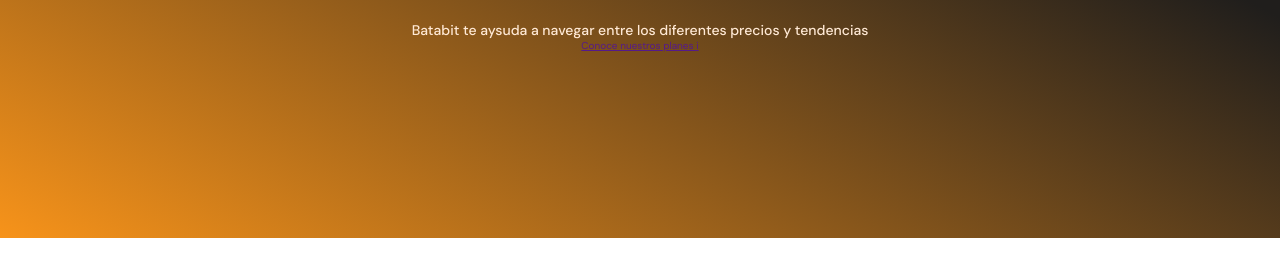
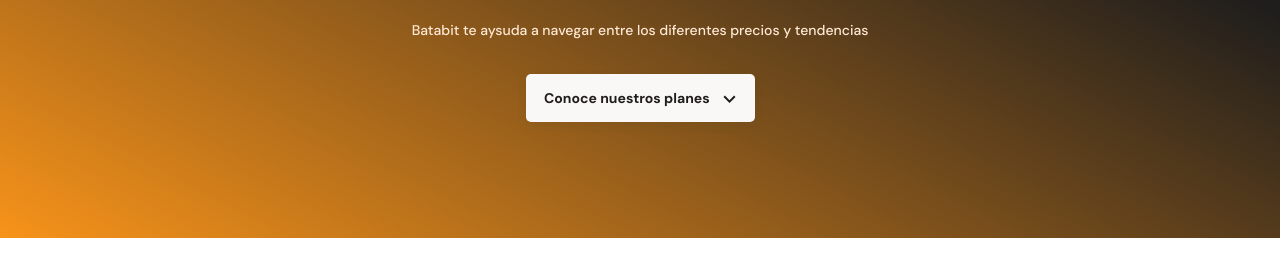
Before and after one commit to DIegoDevcode/BataBitClone, a plain HTML site: page Index.html in a window 1280 px wide. Shown: the part 162-438 px from the top of the page. Drawn offline with Linux system fonts and the light colour scheme.

Commit message:
Posicionando el boton y Terminando la Seccion

```diff
--- a/Index.html
+++ b/Index.html
@@ -15,7 +15,7 @@
         <div class="header--title-container">
             <h1>LA PROXMA REVOLUCION DEL INTERCAMBIO DE CRIPTOMONEDAS</h1>
             <p>Batabit te aysuda a navegar entre los diferentes precios y tendencias</p>
-            <a href="" class="header--button">Conoce nuestros planes <span>i</span></a>
+            <a href="" class="header--button">Conoce nuestros planes <span></span></a>
         </div>
         <main>
             <section></section>
--- a/styles.css
+++ b/styles.css
@@ -20,6 +20,9 @@
     font-size: 62.5%;
     font-family: "DM Sans", sans-serif;
 }
+
+/*Seccion Header*/
+
 header{
     position: relative;
     font-display: flex;
@@ -64,3 +67,32 @@
     line-height: 1.8rem;
     color: var(--soft-orange);
 }
+
+.header--title-container .header--button{
+    position: absolute;
+    display: block;
+    margin-top: 35px;
+    padding: 15px;
+    width: 229px;
+    height: 48px;
+    background-color: var(--off-white);
+    left: 0;
+    right: 0;
+    margin-right: auto;
+    margin-left: auto;
+    /*Sombra*/
+    box-shadow: 0px 4px 8px rgba(89,73,30,0.16);
+    border: none;
+    border-radius: 5px;
+    font-size: 1.4rem;
+    font-weight: bold;
+    text-decoration: none;
+    color: var(--black);
+}
+.header--button span{
+    display: inline-block;
+    width: 13px;
+    height: 8px;
+    margin-left: 10px;
+    background-image: url('./assets/icons/down-arrow.svg');
+}
```
